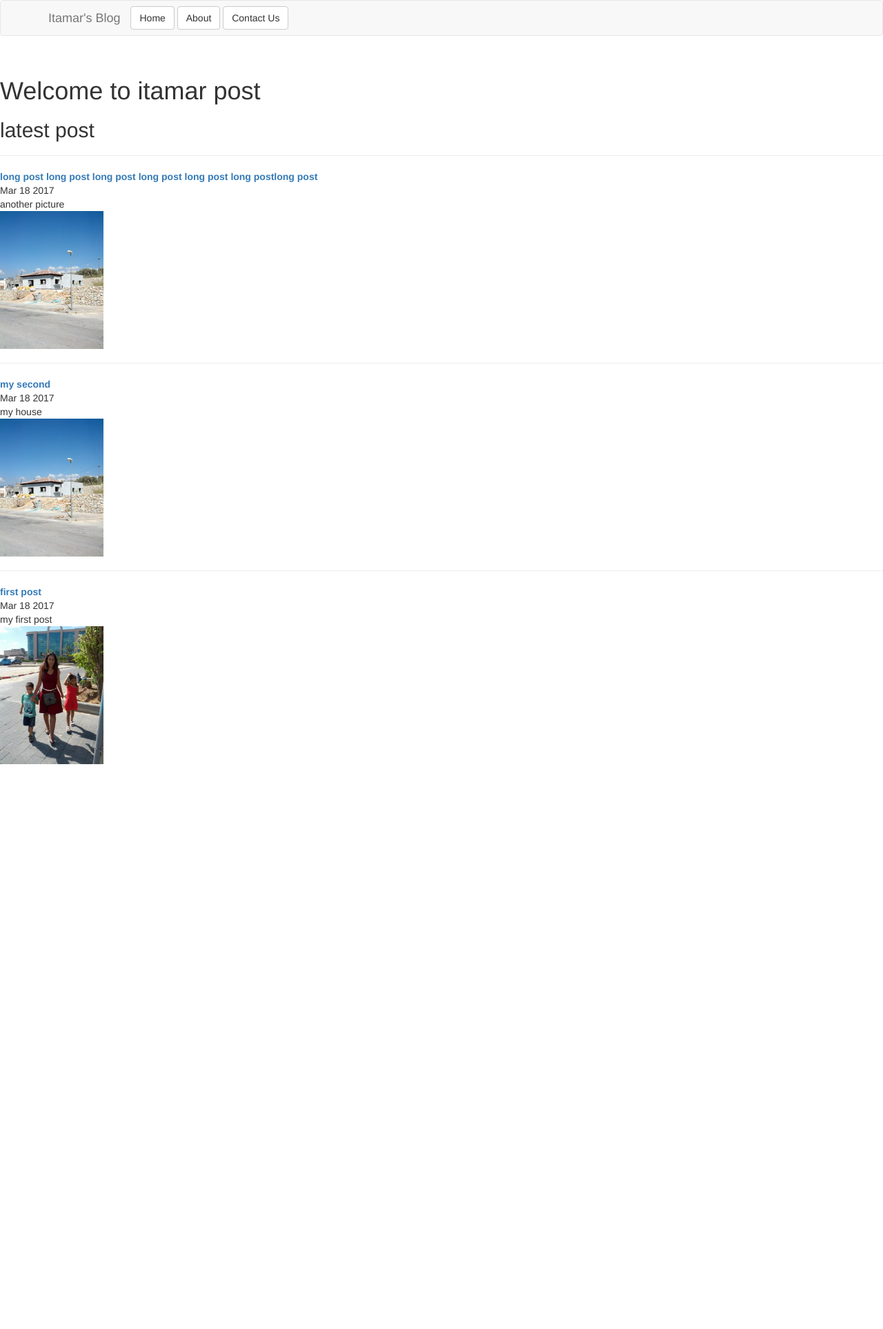
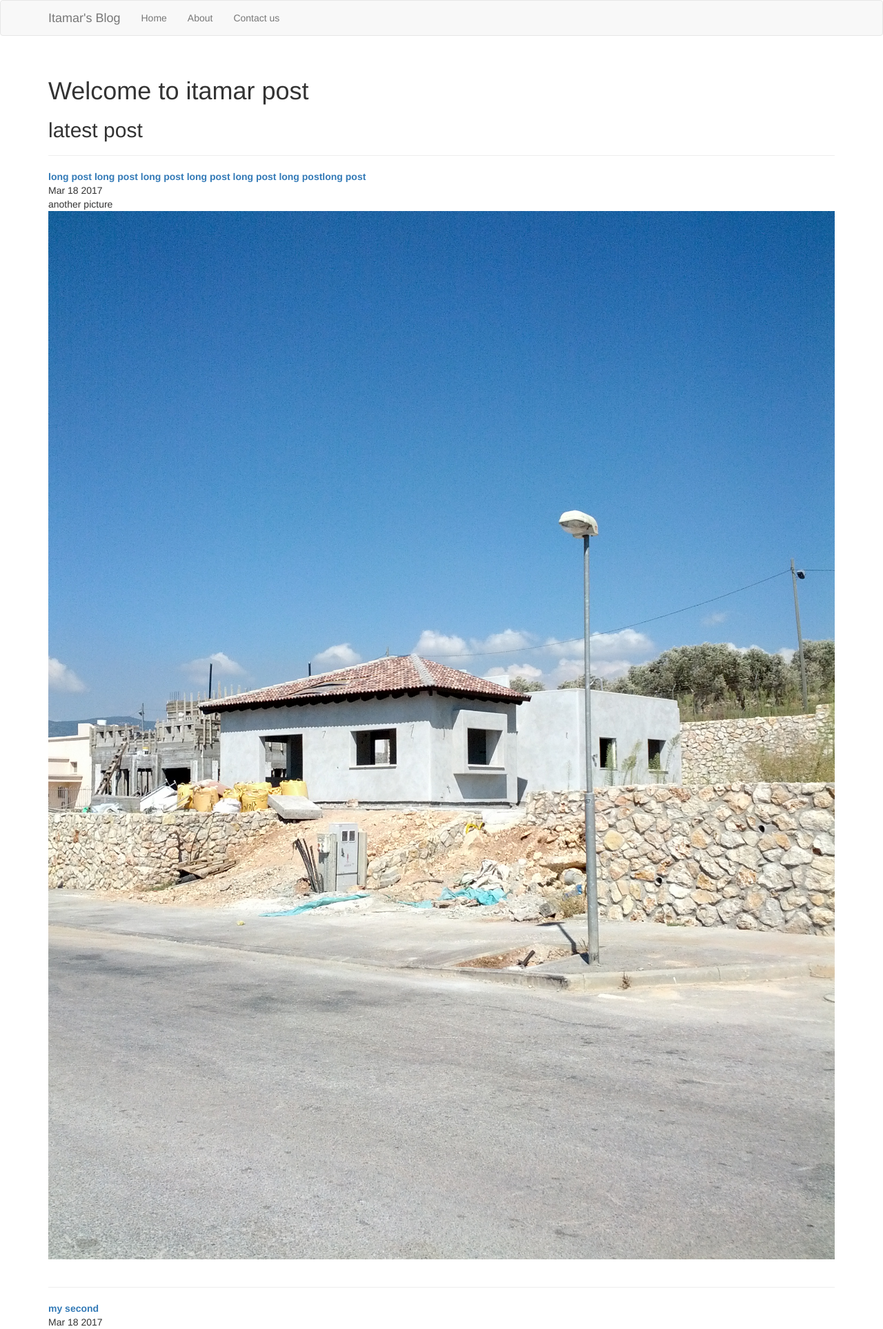
Before and after one commit to inflowsys/itamarblog, a Django app: page / in a window 1280 px wide. Shown: the top 1927 px of the page at 69% size. Before the commit the page ends 1108 px from the top, so only its background shows below. Run offline with Django 3.2, Linux system fonts and the light colour scheme; data comes from the database, SQL or seed files in the repository; some libraries are stand-ins or nearby versions.

Commit message:
bootstrap

```diff
--- a/posts/templates/posts/home.html
+++ b/posts/templates/posts/home.html
@@ -23,26 +23,32 @@
 
     <nav class="navbar navbar-default">
       <div class="container">
-
-        <!-- Brand and toggle get grouped for better mobile display -->
+            <!-- the Header -->
                   <div class="navbar-header">
-          <button type="button" class="navbar-toggle collapsed" data-toggle="collapse" data-target="#bs-example-navbar-collapse-1" aria-expanded="false">
+                            <button type="button" class="navbar-toggle" data-toggle="collapse" data-target="#mynav">
                                     <span class="sr-only">Toggle navigation</span>
                                     <span class="icon-bar"></span>
                                     <span class="icon-bar"></span>
                                     <span class="icon-bar"></span>
                           </button>
+                       <a class="navbar-brand" href="#">Itamar's Blog</a>
+                  </div>
 
-        <a class="navbar-brand" href="#">Itamar's Blog</a>
-        <button type="button" class="btn btn-default navbar-btn">Home</button>
-        <button type="button" class="btn btn-default navbar-btn">About</button>
-        <button type="button" class="btn btn-default navbar-btn">Contact Us</button>
+                  <div class="collapse navbar-collapse" id="mynav">
+                      <ul class="nav navbar-nav">
+                          <li><a href="#">Home</a></li>
+                          <li><a href="#">About</a></li>
+                          <li><a href="#">Contact us</a></li>
+                      </ul>
                   </div>
+
+
       </div>
     </nav>
 
 <br />
 
+ <div class="container">
 
               <h1>Welcome to itamar post</h1>
               <h2>latest post</h1>
@@ -56,10 +62,11 @@
               <br />
               {{post.summary}}
               <br />
-    <img src="{{post.image.url}}" width="150px" width="150px">
+              <img src="{{post.image.url}}" class=img-responsive>
               <br />
               {% endfor %}
 
+</div class="container">
 
 
     <!-- jQuery (necessary for Bootstrap's JavaScript plugins) -->
```
Lines whose indentation alone changed are shown as unchanged.
